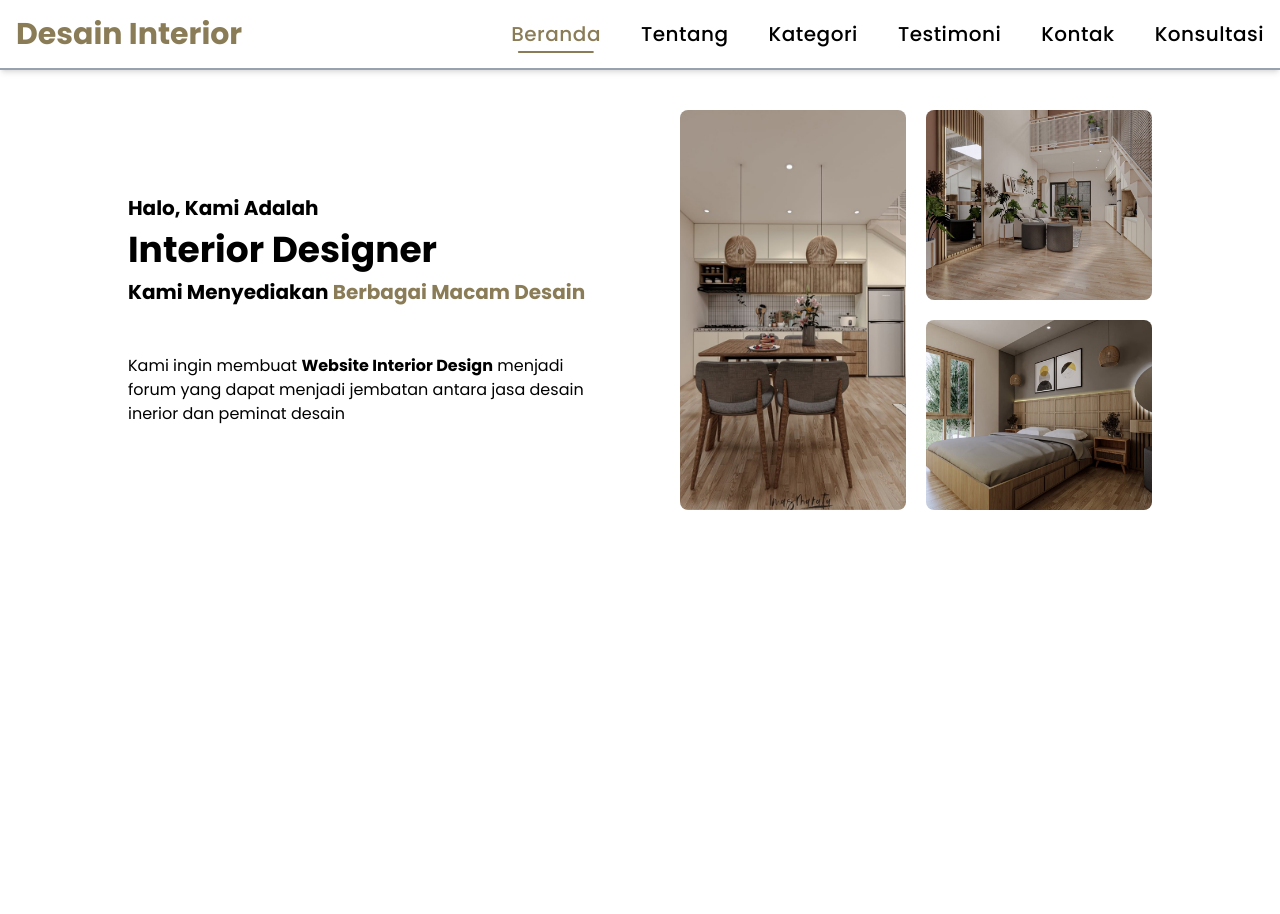
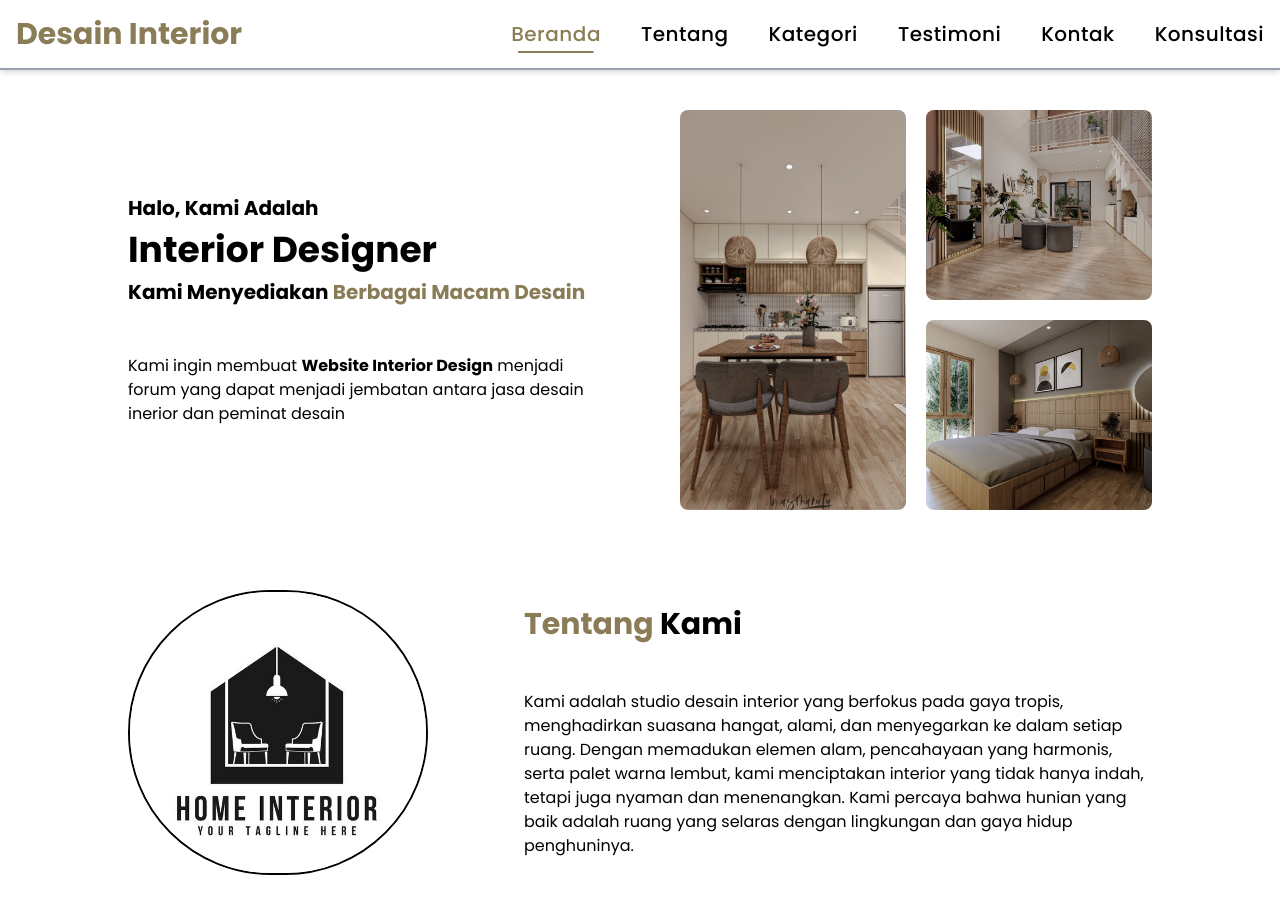
Before and after one commit to IrhamIzza/Web_Desain_Interior, a React (Vite) app: page / in a window 1280 px wide. Before the commit the page ends 800 px from the top, so only its background shows below. Built offline with nearby package versions, Linux system fonts and the light colour scheme.

Commit message:
add about us

```diff
--- a/src/pages/Home.jsx
+++ b/src/pages/Home.jsx
@@ -41,6 +41,24 @@ export default function Home() {
           />
         </div>
       </div>
+      {/* Tentang Kami */}
+      <div className="flex gap-24 items-center">
+        <img src="/img/logo.jpg" className="max-w-[300px] rounded-full border-2 object-cover"/>
+        <div className="flex flex-col gap-12">
+          <h1 className="text-3xl font-bold">
+            <span className="text-gold">Tentang </span> Kami
+          </h1>
+          <p>
+            Kami adalah studio desain interior yang berfokus pada gaya tropis,
+            menghadirkan suasana hangat, alami, dan menyegarkan ke dalam setiap
+            ruang. Dengan memadukan elemen alam, pencahayaan yang harmonis,
+            serta palet warna lembut, kami menciptakan interior yang tidak hanya
+            indah, tetapi juga nyaman dan menenangkan. Kami percaya bahwa hunian
+            yang baik adalah ruang yang selaras dengan lingkungan dan gaya hidup
+            penghuninya.
+          </p>
+        </div>
+      </div>
     </div>
   );
 }
```
